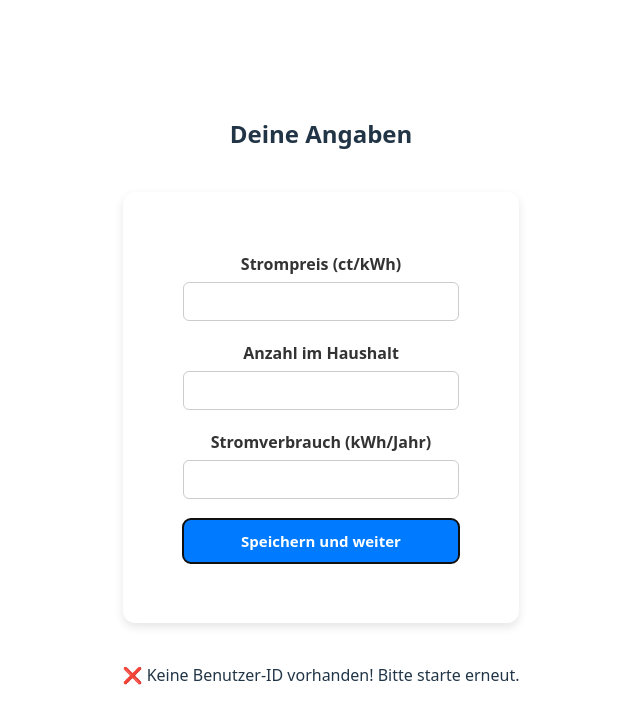
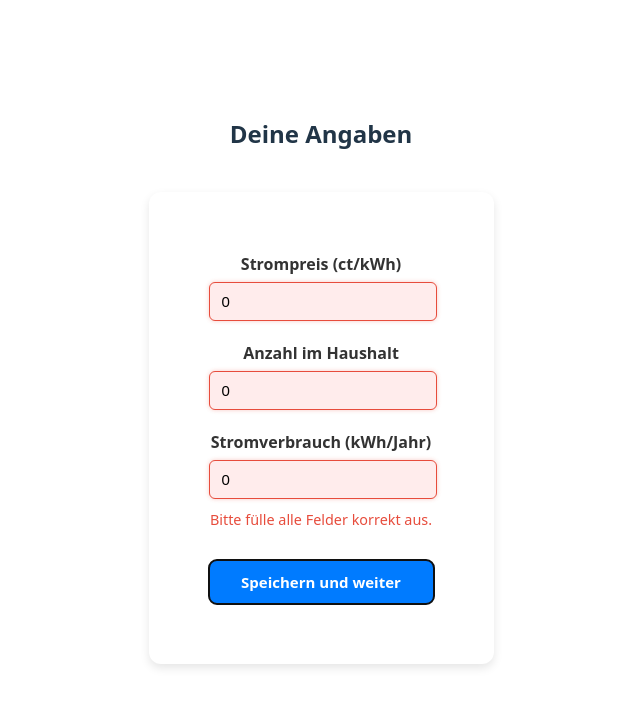
Before and after one commit to dlmmr/SolarCheck-CapstoneProject, a React app in the folder frontend/: page /userinfo in a window 1280 px wide. Both pictures are taken after a click on the button "Speichern und weiter". Shown: the top 724 px of the page, without its empty margins (319-959 px from the left). Built offline with nearby package versions, Linux system fonts and the light colour scheme; the HTML template or start-up script is replaced by a standard one.

Commit message:
added typesecurity and consistent errorfeedback

```diff
--- a/frontend/src/assets/FormUserConditions.module.css
+++ b/frontend/src/assets/FormUserConditions.module.css
@@ -31,7 +31,7 @@
     border: 1px solid #ccc;
     border-radius: 6px;
     font-size: 15px;
-    transition: border-color 0.2s ease, box-shadow 0.2s ease;
+    transition: border-color 0.2s ease, box-shadow 0.2s ease, background-color 0.2s ease;
 }
 
 .input:focus,
@@ -41,11 +41,36 @@
     outline: none;
 }
 
+.inputError {
+    border-color: #e74c3c !important;
+    background-color: #ffecec;
+    box-shadow: 0 0 4px rgba(231, 76, 60, 0.3);
+}
+
 .checkbox {
     width: 20px;
     height: 20px;
     cursor: pointer;
-    accent-color: #007bff; /* moderne Checkbox-Farbe */
+    accent-color: #007bff;
+    border: 2px solid #ccc;
+    border-radius: 4px;
+    transition: border-color 0.2s ease, box-shadow 0.2s ease, background-color 0.2s ease;
+}
+
+/* Fehlerfall: größer und rot */
+.inputError.checkbox {
+    width: 28px;          /* größer */
+    height: 28px;         /* größer */
+    border: 3px solid #e74c3c;  /* deutlich rot */
+    background-color: #ffecec;
+    box-shadow: 0 0 6px rgba(231, 76, 60, 0.6);
+}
+
+.error {
+    color: #e74c3c;
+    font-size: 0.9rem;
+    margin-top: -10px;
+    margin-bottom: 10px;
 }
 
 .button {
--- a/frontend/src/assets/FormUserConditions.tsx
+++ b/frontend/src/assets/FormUserConditions.tsx
@@ -1,16 +1,57 @@
-import type { ChangeEvent, FormEvent } from "react";
+import { useState, type ChangeEvent, type FormEvent } from "react";
 import type { UserConditions } from "../model/UserConditions";
-import styles from "./FormUserConditions.module.css"; // 👈 CSS Module importieren
+import styles from "./FormUserConditions.module.css";
 
 interface FormUserConditionsProps {
     formData: UserConditions;
-    onChange: (e: ChangeEvent<HTMLInputElement | HTMLSelectElement | HTMLTextAreaElement>) => void;
+    onChange: (
+        e: ChangeEvent<HTMLInputElement | HTMLSelectElement | HTMLTextAreaElement>
+    ) => void;
     onSubmit: (e: FormEvent<HTMLFormElement>) => void;
 }
 
-export default function FormUserConditions({ formData, onChange, onSubmit }: FormUserConditionsProps) {
+export default function FormUserConditions({
+                                               formData,
+                                               onChange,
+                                               onSubmit,
+                                           }: FormUserConditionsProps) {
+    const [submitted, setSubmitted] = useState(false);
+
+    const isValid =
+        formData.montagePlace === true &&
+        Number(formData.montageAngle) > 0 &&
+        formData.montageDirection !== "" &&
+        Number(formData.montageSunhours) > 0;
+
+    const handleSubmit = (e: FormEvent<HTMLFormElement>) => {
+        e.preventDefault();
+        setSubmitted(true);
+
+        if (isValid) {
+            onSubmit(e);
+        }
+    };
+
+    const getInputClass = (value: string | number) => {
+        if (!submitted) return styles.input;
+        return value && Number(value) > 0
+            ? styles.input
+            : `${styles.input} ${styles.inputError}`;
+    };
+
+    const getSelectClass = (value: string) => {
+        if (!submitted) return styles.select;
+        return value ? styles.select : `${styles.select} ${styles.inputError}`;
+    };
+
+    const getCheckboxClass = (value: boolean) => {
+        if (!submitted) return styles.checkbox;
+        return value ? styles.checkbox : `${styles.checkbox} ${styles.inputError}`;
+    };
+
+
     return (
-        <form onSubmit={onSubmit} className={styles.container}>
+        <form onSubmit={handleSubmit} className={styles.container}>
             <div className={styles.formGroup}>
                 <label htmlFor="montagePlace" className={styles.label}>
                     Montage vorhanden
@@ -21,7 +62,7 @@ export default function FormUserConditions({ formData, onChange, onSubmit }: For
                     name="montagePlace"
                     checked={formData.montagePlace}
                     onChange={onChange}
-                    className={styles.checkbox}
+                    className={getCheckboxClass(formData.montagePlace)}
                 />
             </div>
 
@@ -35,7 +76,7 @@ export default function FormUserConditions({ formData, onChange, onSubmit }: For
                     name="montageAngle"
                     value={formData.montageAngle}
                     onChange={onChange}
-                    className={styles.input}
+                    className={getInputClass(formData.montageAngle)}
                 />
             </div>
 
@@ -48,7 +89,7 @@ export default function FormUserConditions({ formData, onChange, onSubmit }: For
                     name="montageDirection"
                     value={formData.montageDirection}
                     onChange={onChange}
-                    className={styles.select}
+                    className={getSelectClass(formData.montageDirection)}
                 >
                     <option value="">Bitte wählen</option>
                     <option value="NORTH">Norden</option>
@@ -72,9 +113,13 @@ export default function FormUserConditions({ formData, onChange, onSubmit }: For
                     name="montageSunhours"
                     value={formData.montageSunhours}
                     onChange={onChange}
-                    className={styles.input}
+                    className={getInputClass(formData.montageSunhours)}
                 />
             </div>
+
+            {submitted && !isValid && (
+                <p className={styles.error}>Bitte fülle alle Felder korrekt aus.</p>
+            )}
 
             <button type="submit" className={styles.button}>
                 Speichern und weiter
--- a/frontend/src/assets/FormUserinfo.module.css
+++ b/frontend/src/assets/FormUserinfo.module.css
@@ -8,10 +8,11 @@
     display: flex;
     flex-direction: column;
     gap: 20px;
-    color: #222; /* Texte deutlich sichtbar */
+    color: #222;
     font-family: system-ui, sans-serif;
 }
 
+/* Beschriftungen */
 .label {
     font-weight: 600;
     margin-bottom: 6px;
@@ -19,21 +20,39 @@
     color: #333;
 }
 
+/* Standard Input */
 .input {
     width: 90%;
     padding: 10px 12px;
     border: 1px solid #ccc;
     border-radius: 6px;
     font-size: 15px;
-    transition: border-color 0.2s ease, box-shadow 0.2s ease;
+    transition: border-color 0.2s ease, box-shadow 0.2s ease, background-color 0.2s ease;
 }
 
+/* Fokuszustand */
 .input:focus {
     border-color: #007bff;
     box-shadow: 0 0 4px rgba(0, 123, 255, 0.3);
     outline: none;
 }
 
+/* Fehlerzustand */
+.inputError {
+    border-color: #e74c3c !important;
+    background-color: #ffecec;
+    box-shadow: 0 0 4px rgba(231, 76, 60, 0.3);
+}
+
+/* Fehlermeldungstext */
+.error {
+    color: #e74c3c;
+    font-size: 0.9rem;
+    margin-top: -10px;
+    margin-bottom: 10px;
+}
+
+/* Submit-Button */
 .button {
     background-color: #007bff;
     color: white;
@@ -46,7 +65,13 @@
     transition: background-color 0.2s ease, transform 0.1s ease;
 }
 
+/* Hover- und Disabled-Zustände */
 .button:hover {
     background-color: #0056b3;
     transform: translateY(-1px);
 }
+
+.button:disabled {
+    opacity: 0.6;
+    cursor: not-allowed;
+}
--- a/frontend/src/assets/FormUserinfo.tsx
+++ b/frontend/src/assets/FormUserinfo.tsx
@@ -1,12 +1,9 @@
-import type { ChangeEvent, FormEvent } from "react";
+import { useState, type ChangeEvent, type FormEvent } from "react";
+import type { UserInfo } from "../model/Userinfo";
 import styles from "./FormUserinfo.module.css";
 
 interface FormUserinfoProps {
-    formData: {
-        userRateOfElectricity: string;
-        userHouseholdNumber: string;
-        userElectricityConsumption: string;
-    };
+    formData: UserInfo;
     onChange: (
         e: ChangeEvent<HTMLInputElement | HTMLSelectElement | HTMLTextAreaElement>
     ) => void;
@@ -14,19 +11,40 @@ interface FormUserinfoProps {
 }
 
 export default function FormUserinfo({ formData, onChange, onSubmit }: FormUserinfoProps) {
+    const [submitted, setSubmitted] = useState(false);
+
+    const isValid =
+        formData.userRateOfElectricity > 0 &&
+        formData.userHouseholdNumber > 0 &&
+        formData.userElectricityConsumption > 0;
+
+    const handleSubmit = (e: FormEvent<HTMLFormElement>) => {
+        e.preventDefault();
+        setSubmitted(true);
+
+        if (isValid) {
+            onSubmit(e);
+        }
+    };
+
+    const getInputClass = (value: number) => {
+        if (!submitted) return styles.input;
+        return value > 0 ? styles.input : `${styles.input} ${styles.inputError}`;
+    };
+
     return (
-        <form onSubmit={onSubmit} className={styles.container}>
+        <form onSubmit={handleSubmit} className={styles.container}>
             <div>
                 <label htmlFor="userRateOfElectricity" className={styles.label}>
                     Strompreis (ct/kWh)
                 </label>
                 <input
                     id="userRateOfElectricity"
-                    type="text"
+                    type="number"
                     name="userRateOfElectricity"
                     value={formData.userRateOfElectricity}
                     onChange={onChange}
-                    className={styles.input}
+                    className={getInputClass(formData.userRateOfElectricity)}
                 />
             </div>
 
@@ -40,7 +58,7 @@ export default function FormUserinfo({ formData, onChange, onSubmit }: FormUseri
                     name="userHouseholdNumber"
                     value={formData.userHouseholdNumber}
                     onChange={onChange}
-                    className={styles.input}
+                    className={getInputClass(formData.userHouseholdNumber)}
                 />
             </div>
 
@@ -54,9 +72,13 @@ export default function FormUserinfo({ formData, onChange, onSubmit }: FormUseri
                     name="userElectricityConsumption"
                     value={formData.userElectricityConsumption}
                     onChange={onChange}
-                    className={styles.input}
+                    className={getInputClass(formData.userElectricityConsumption)}
                 />
             </div>
+
+            {submitted && !isValid && (
+                <p className={styles.error}>Bitte fülle alle Felder korrekt aus.</p>
+            )}
 
             <button type="submit" className={styles.button}>
                 Speichern und weiter
--- a/frontend/src/page/UserConditionsForm.tsx
+++ b/frontend/src/page/UserConditionsForm.tsx
@@ -11,10 +11,10 @@ export default function UserConditionsForm() {
     const { user } = location.state as { user: User } || {};
 
     const [formData, setFormData] = useState<UserConditions>({
-        montagePlace: user?.userConditions?.montagePlace || false,
-        montageAngle: user?.userConditions?.montageAngle || 0,
-        montageDirection: user?.userConditions?.montageDirection || "",
-        montageSunhours: user?.userConditions?.montageSunhours || 0,
+        montagePlace: user?.userConditions?.montagePlace ?? false,
+        montageAngle: user?.userConditions?.montageAngle ?? 0,
+        montageDirection: user?.userConditions?.montageDirection ?? "",
+        montageSunhours: user?.userConditions?.montageSunhours ?? 0,
     });
 
     const [message, setMessage] = useState("");
@@ -28,15 +28,10 @@ export default function UserConditionsForm() {
         let value: string | number | boolean;
 
         if (target instanceof HTMLInputElement) {
-            if (target.type === "checkbox") {
-                value = target.checked;
-            } else if (target.type === "number") {
-                value = Number(target.value);
-            } else {
-                value = target.value;
-            }
+            if (target.type === "checkbox") value = target.checked;
+            else if (target.type === "number") value = Number(target.value);
+            else value = target.value;
         } else {
-            // select oder textarea
             value = target.value;
         }
 
@@ -58,10 +53,9 @@ export default function UserConditionsForm() {
             .put<User>(`/api/home/${user.userId}/conditions`, formData)
             .then((response) => {
                 const updatedUser = response.data;
-                console.log("✅ User mit UserConditions & UserResult empfangen:", updatedUser);
+                console.log("✅ User mit UserConditions  empfangen:", updatedUser);
                 setMessage("✅ Daten erfolgreich gespeichert!");
 
-                // Beispiel: nach 1 Sekunde weiter zur Ergebnis-Seite
                 setTimeout(() => {
                     navigate("/result", { state: { user: updatedUser } });
                 }, 1200);
--- a/frontend/src/page/UserinfoForm.tsx
+++ b/frontend/src/page/UserinfoForm.tsx
@@ -2,23 +2,17 @@ import { useState, type ChangeEvent, type FormEvent } from "react";
 import { useLocation, useNavigate } from "react-router-dom";
 import axios from "axios";
 import FormUserinfo from "../assets/FormUserinfo";
-
-// Typ für die Formulardaten
-interface UserFormData {
-    userRateOfElectricity: string;
-    userHouseholdNumber: string;
-    userElectricityConsumption: string;
-}
+import type { UserInfo } from "../model/Userinfo";
 
 export default function UserFormPage() {
     const location = useLocation();
     const navigate = useNavigate();
     const { userId } = location.state || {};
 
-    const [formData, setFormData] = useState<UserFormData>({
-        userRateOfElectricity: "",
-        userHouseholdNumber: "",
-        userElectricityConsumption: "",
+    const [formData, setFormData] = useState<UserInfo>({
+        userRateOfElectricity: 0,
+        userHouseholdNumber: 0,
+        userElectricityConsumption: 0,
     });
 
     const [message, setMessage] = useState("");
@@ -27,7 +21,10 @@ export default function UserFormPage() {
         e: ChangeEvent<HTMLInputElement | HTMLSelectElement | HTMLTextAreaElement>
     ) => {
         const { name, value } = e.target;
-        setFormData((prev) => ({ ...prev, [name]: value }));
+        setFormData((prev) => ({
+            ...prev,
+            [name]: Number(value),
+        }));
     };
 
     const handleSubmit = (e: FormEvent<HTMLFormElement>) => {
@@ -39,16 +36,10 @@ export default function UserFormPage() {
         }
 
         axios
-            .put(`/api/home/${userId}/info`, {
-                userRateOfElectricity: formData.userRateOfElectricity,
-                userHouseholdNumber: parseInt(formData.userHouseholdNumber),
-                userElectricityConsumption: parseInt(formData.userElectricityConsumption),
-            })
+            .put(`/api/home/${userId}/info`, formData)
             .then((response) => {
                 const updatedUser = response.data;
-                console.log("✅ User mit UserInfo & UserResult empfangen:");
-                console.log(updatedUser);
-
+                console.log("✅ User mit UserInfo empfangen:", updatedUser);
                 setMessage("✅ Daten erfolgreich gespeichert!");
 
                 setTimeout(() => {
```
